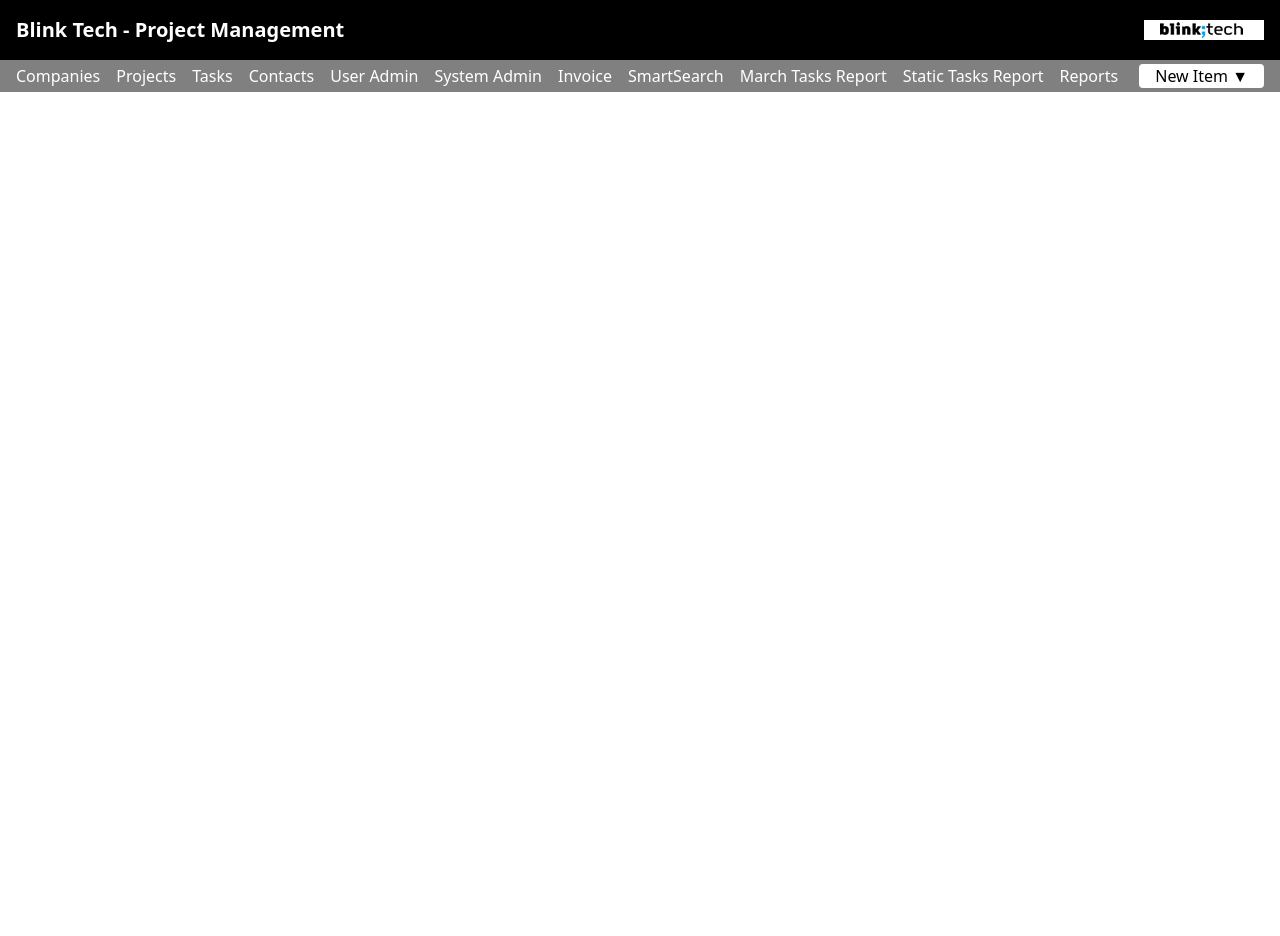
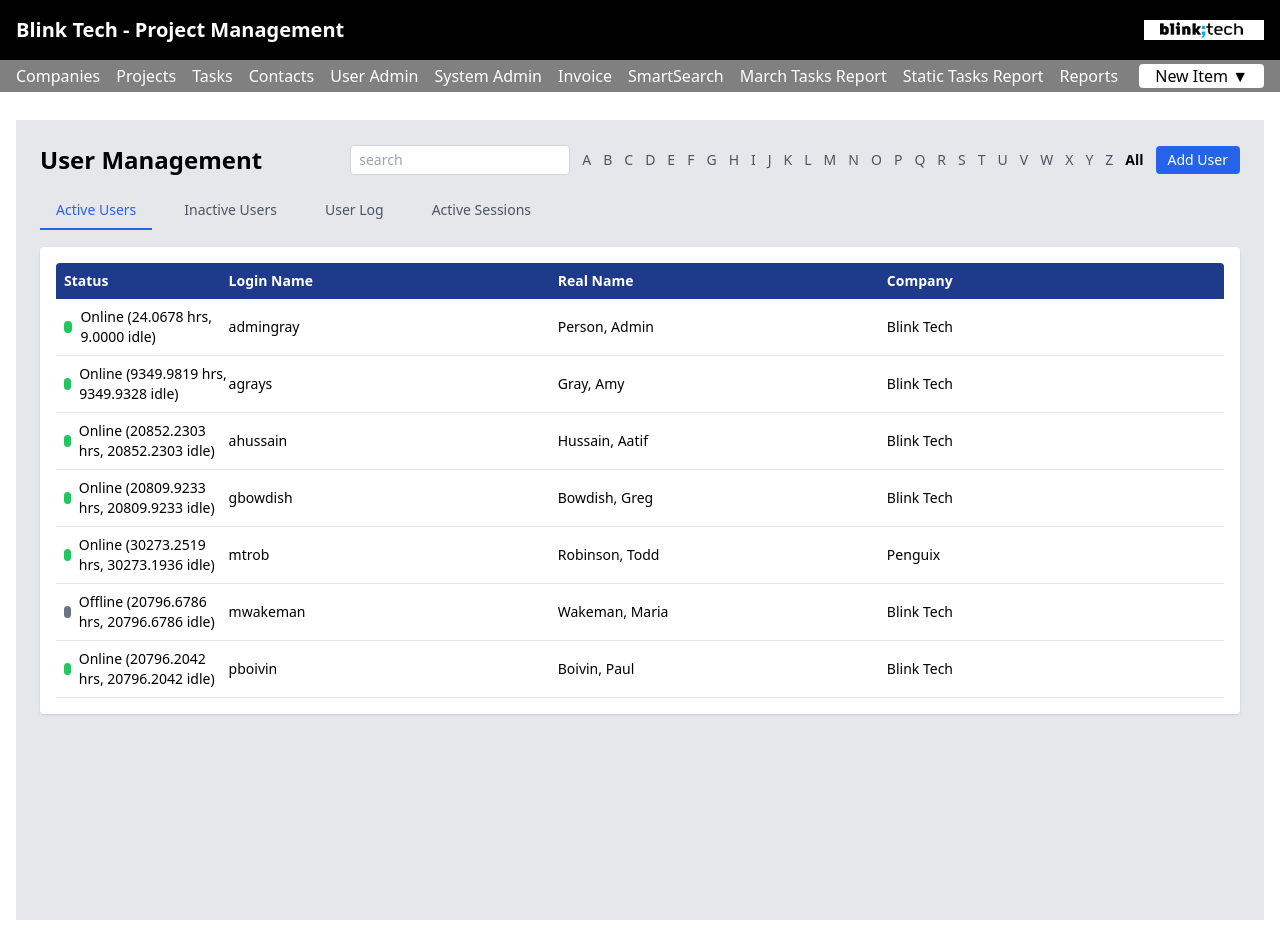
Before and after one commit to MrUzairr/BlinkTech-web, a Vue app: page /users in a window 1280 px wide. Before the commit the page ends 800 px from the top, so only its background shows below. Built offline with nearby package versions, Linux system fonts and the light colour scheme.

Commit message:
User Page added

```diff
--- a/src/components/Navbar.vue
+++ b/src/components/Navbar.vue
@@ -22,7 +22,7 @@
     <li><a href="/projects" class="block py-2 md:py-0 hover:text-gray-300 md:hover:text-black md:hover:underline">Projects</a></li>
     <li><a href="/tasks" class="block py-2 md:py-0 hover:text-gray-300 md:hover:text-black md:hover:underline">Tasks</a></li>
     <li><a href="/contacts" class="block py-2 md:py-0 hover:text-gray-300 md:hover:text-black md:hover:underline">Contacts</a></li>
-    <li><a href="#" class="block py-2 md:py-0 hover:text-gray-300 md:hover:text-black md:hover:underline">User Admin</a></li>
+    <li><a href="/users" class="block py-2 md:py-0 hover:text-gray-300 md:hover:text-black md:hover:underline">User Admin</a></li>
     <li><a href="#" class="block py-2 md:py-0 hover:text-gray-300 md:hover:text-black md:hover:underline">System Admin</a></li>
     <li><a href="#" class="block py-2 md:py-0 hover:text-gray-300 md:hover:text-black md:hover:underline">Invoice</a></li>
     <li><a href="#" class="block py-2 md:py-0 hover:text-gray-300 md:hover:text-black md:hover:underline">SmartSearch</a></li>
--- /dev/null
+++ b/src/pages/user/User.vue
@@ -0,0 +1,207 @@
+<template>
+    <div class="min-h-screen bg-gray-200 p-4 sm:p-6 font-sans">
+      <!-- Header -->
+      <div class="flex flex-col lg:flex-row justify-between gap-4 mb-4">
+        <h2 class="text-2xl font-bold">User Management</h2>
+
+        <div class="flex flex-col sm:flex-row sm:items-center gap-2 w-full sm:w-auto">
+          <input
+            v-model="searchQuery"
+            type="text"
+            placeholder="search"
+            class="border border-gray-300 rounded px-2 py-1 text-sm w-full sm:w-auto focus:outline-none focus:ring focus:border-gray-400"
+          />
+          <div class="flex flex-wrap gap-1">
+            <span
+              v-for="letter in alphabet"
+              :key="letter"
+              @click="filterByLetter(letter)"
+              :class="[
+                'cursor-pointer text-sm px-1',
+                activeLetter === letter ? 'font-bold text-black' : 'text-gray-600 hover:text-black'
+              ]"
+            >
+              {{ letter }}
+            </span>
+            <span
+              @click="filterByLetter('All')"
+              :class="[
+                'cursor-pointer text-sm px-1',
+                activeLetter === 'All' ? 'font-bold text-black' : 'text-gray-600 hover:text-black'
+              ]"
+            >
+              All
+            </span>
+          </div>
+          <button
+            @click="addUser"
+            class="bg-blue-600 text-white text-sm px-3 py-1 rounded hover:bg-blue-700 transition w-full sm:w-auto"
+          >
+            Add User
+          </button>
+        </div>
+      </div>
+
+      <!-- Tabs -->
+      <div class="mb-4 border-b overflow-x-auto">
+        <ul class="flex whitespace-nowrap gap-4">
+          <li
+            v-for="tab in tabs"
+            :key="tab"
+            @click="activeTab = tab"
+            :class="[
+              'cursor-pointer py-2 px-4 text-sm',
+              activeTab === tab ? 'border-b-2 border-blue-600 text-blue-600' : 'text-gray-600 hover:text-gray-800'
+            ]"
+          >
+            {{ tab }}
+          </li>
+        </ul>
+      </div>
+
+      <!-- User List -->
+       <!-- User List -->
+<div class="bg-white rounded shadow p-4 overflow-x-auto">
+  <div class="min-w-[700px]">
+    <!-- Table Header -->
+    <div class="flex text-sm font-semibold text-white bg-blue-900 p-2 rounded-t">
+      <div class="w-1/6 cursor-pointer" @click="sortBy('status')">Status</div>
+      <div class="w-1/3 cursor-pointer" @click="sortBy('loginName')">Login Name</div>
+      <div class="w-1/3 cursor-pointer" @click="sortBy('realName')">Real Name</div>
+      <div class="w-1/3 cursor-pointer" @click="sortBy('company')">Company</div>
+    </div>
+
+    <!-- Table Body -->
+    <div class="custom-scrollbar max-h-[60vh] overflow-y-auto">
+      <div
+        v-for="user in filteredAndSortedUsers"
+        :key="user.loginName"
+        class="flex items-center text-sm p-2 border-b hover:bg-gray-100"
+      >
+        <div class="w-1/6 flex items-center">
+          <span
+            :class="[
+              'w-3 h-3 rounded-full mr-2',
+              user.status === 'Online' ? 'bg-green-500' : 'bg-gray-500'
+            ]"
+          ></span>
+          {{ user.status }} ({{ user.idleTime }})
+        </div>
+        <div class="w-1/3">{{ user.loginName }}</div>
+        <div class="w-1/3">{{ user.realName }}</div>
+        <div class="w-1/3">{{ user.company }}</div>
+      </div>
+    </div>
+  </div>
+</div>
+
+      <!-- <div class="bg-white rounded shadow p-4 overflow-x-auto">
+        <div class="min-w-[700px] text-sm font-semibold text-white bg-blue-900 p-2 rounded-t flex">
+          <div class="w-1/6 cursor-pointer" @click="sortBy('status')">Status</div>
+          <div class="w-1/3 cursor-pointer" @click="sortBy('loginName')">Login Name</div>
+          <div class="w-1/3 cursor-pointer" @click="sortBy('realName')">Real Name</div>
+          <div class="w-1/3 cursor-pointer" @click="sortBy('company')">Company</div>
+        </div>
+
+        <div class="custom-scrollbar max-h-[60vh] overflow-y-auto">
+          <div
+            v-for="user in filteredAndSortedUsers"
+            :key="user.loginName"
+            class="min-w-[700px] flex items-center text-sm p-2 border-b hover:bg-gray-100"
+          >
+            <div class="w-1/6 flex items-center">
+              <span
+                :class="[
+                  'w-3 h-3 rounded-full mr-2',
+                  user.status === 'Online' ? 'bg-green-500' : 'bg-gray-500'
+                ]"
+              ></span>
+              {{ user.status }} ({{ user.idleTime }})
+            </div>
+            <div class="w-1/3">{{ user.loginName }}</div>
+            <div class="w-1/3">{{ user.realName }}</div>
+            <div class="w-1/3">{{ user.company }}</div>
+          </div>
+        </div>
+      </div> -->
+    </div>
+  </template>
+
+  <script setup>
+  import { ref, computed } from 'vue';
+
+  const tabs = ['Active Users', 'Inactive Users', 'User Log', 'Active Sessions'];
+  const activeTab = ref('Active Users');
+  const searchQuery = ref('');
+  const activeLetter = ref('All');
+  const alphabet = 'ABCDEFGHIJKLMNOPQRSTUVWXYZ'.split('');
+  const sortKey = ref('loginName');
+  const sortOrder = ref('asc');
+
+  const users = ref([
+    { loginName: 'admingray', realName: 'Person, Admin', company: 'Blink Tech', status: 'Online', idleTime: '24.0678 hrs, 9.0000 idle' },
+    { loginName: 'agrays', realName: 'Gray, Amy', company: 'Blink Tech', status: 'Online', idleTime: '9349.9819 hrs, 9349.9328 idle' },
+    { loginName: 'ahussain', realName: 'Hussain, Aatif', company: 'Blink Tech', status: 'Online', idleTime: '20852.2303 hrs, 20852.2303 idle' },
+    { loginName: 'gbowdish', realName: 'Bowdish, Greg', company: 'Blink Tech', status: 'Online', idleTime: '20809.9233 hrs, 20809.9233 idle' },
+    { loginName: 'mtrob', realName: 'Robinson, Todd', company: 'Penguix', status: 'Online', idleTime: '30273.2519 hrs, 30273.1936 idle' },
+    { loginName: 'mwakeman', realName: 'Wakeman, Maria', company: 'Blink Tech', status: 'Offline', idleTime: '20796.6786 hrs, 20796.6786 idle' },
+    { loginName: 'pboivin', realName: 'Boivin, Paul', company: 'Blink Tech', status: 'Online', idleTime: '20796.2042 hrs, 20796.2042 idle' },
+  ]);
+
+  const filteredAndSortedUsers = computed(() => {
+    let filtered = users.value.filter(user => {
+      const matchesSearch = searchQuery.value
+        ? user.loginName.toLowerCase().includes(searchQuery.value.toLowerCase()) ||
+          user.realName.toLowerCase().includes(searchQuery.value.toLowerCase()) ||
+          user.company.toLowerCase().includes(searchQuery.value.toLowerCase())
+        : true;
+
+      const matchesLetter = activeLetter.value === 'All'
+        ? true
+        : user.realName.charAt(0).toUpperCase() === activeLetter.value;
+
+      return matchesSearch && matchesLetter;
+    });
+
+    return filtered.sort((a, b) => {
+      const valueA = a[sortKey.value];
+      const valueB = b[sortKey.value];
+      return sortOrder.value === 'asc'
+        ? valueA.localeCompare(valueB)
+        : valueB.localeCompare(valueA);
+    });
+  });
+
+  function sortBy(key) {
+    if (sortKey.value === key) {
+      sortOrder.value = sortOrder.value === 'asc' ? 'desc' : 'asc';
+    } else {
+      sortKey.value = key;
+      sortOrder.value = 'asc';
+    }
+  }
+
+  function filterByLetter(letter) {
+    activeLetter.value = letter;
+  }
+
+  function addUser() {
+    console.log('Add user clicked');
+    // e.g., router.push('/users/add');
+  }
+  </script>
+
+  <style>
+  .custom-scrollbar::-webkit-scrollbar {
+    width: 6px;
+    background: transparent;
+  }
+  .custom-scrollbar::-webkit-scrollbar-thumb {
+    background-color: #888;
+    border-radius: 3px;
+  }
+  .custom-scrollbar {
+    -ms-overflow-style: none;
+    scrollbar-width: thin;
+  }
+  </style>
--- a/src/router/index.js
+++ b/src/router/index.js
@@ -7,6 +7,7 @@
 import AddTaskView from '@/pages/task/Task.vue';
 import AddContactView from '@/pages/contact/AddContactForm.vue';
 import ContactList from '@/pages/contact/ContactList.vue';
+import User from '../pages/user/User.vue';
 
 
 const router = createRouter({
@@ -46,6 +47,7 @@
       name: 'add-tasks',
       component: AddTaskView
     },
+    // Contacts
     {
       path: '/contacts',
       name: 'contacts',
@@ -55,6 +57,12 @@
       path: '/contacts/add',
       name: 'add-contacts',
       component: AddContactView
+    },
+    // Users
+    {
+      path: '/users',
+      name: 'users',
+      component:User
     },
     // Add other routes as needed
   ]
```
